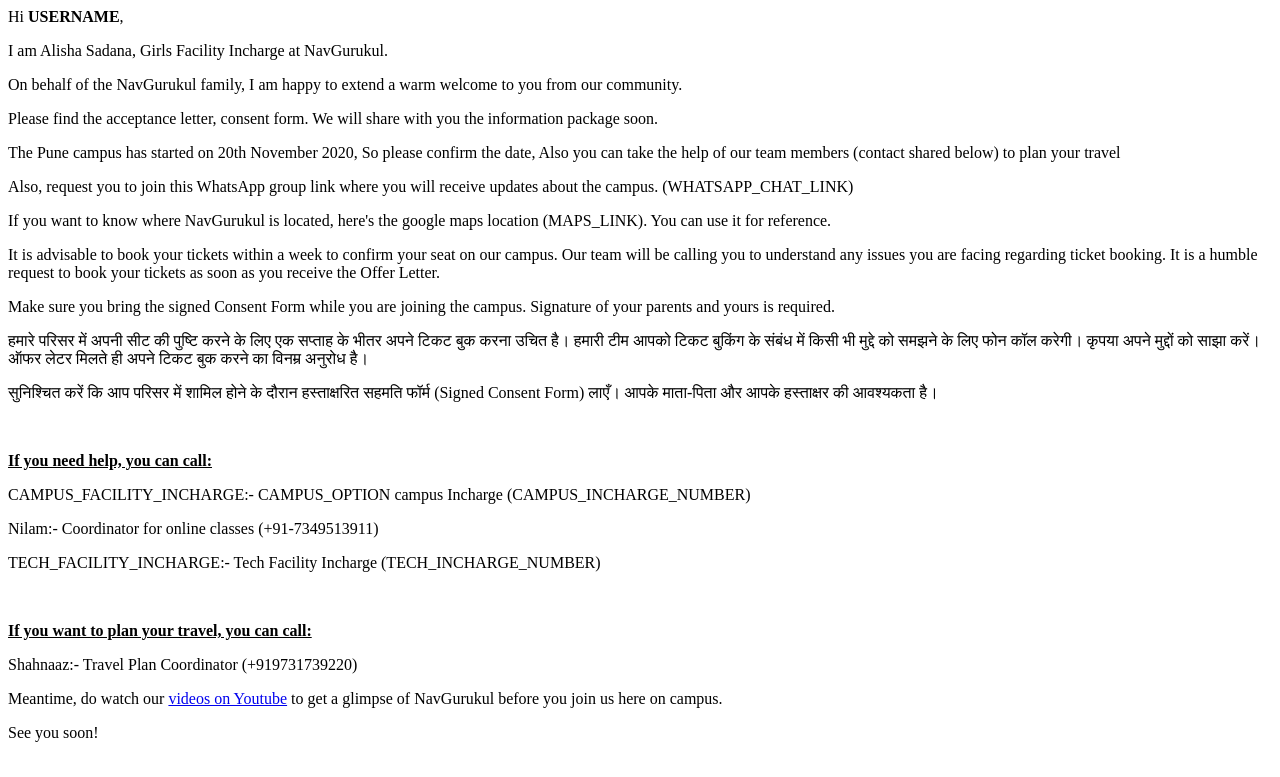
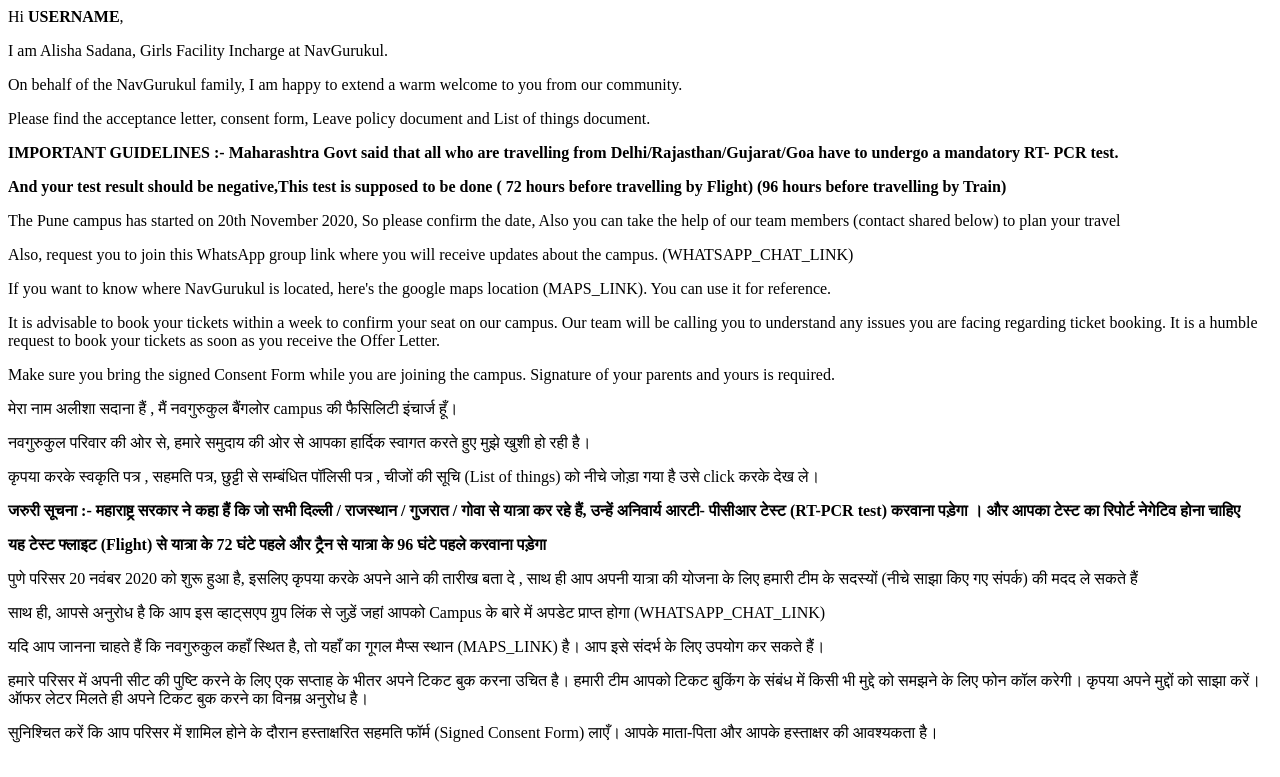
Before and after one commit to navgurukul/rakhmabai, a website: page utils/emailContent/pune.html in a window 1280 px wide. Shown: the top 777 px of the page. Drawn offline with Linux system fonts and the light colour scheme.

Commit message:
Offer Letter email updated

```diff
--- a/utils/addContacts.js
+++ b/utils/addContacts.js
@@ -15,7 +15,6 @@
 
 const people = google.people({ version: "v1", auth: oAuth2Client });
 
-async function main(csvPath) {
 async function addContacts(csvFilePath) {
   const csvPath = path.join(__dirname, "../images/whatsapp/", csvFilePath);
   let allContacts;
@@ -52,6 +51,7 @@
     console.log("\n\nCreated Contact:", newContact);
   }
 }
+async function main(csvPath) {
   await addContacts(csvPath);
   return true;
 }
--- a/utils/emailContent/pune.html
+++ b/utils/emailContent/pune.html
@@ -6,7 +6,13 @@
     <p data-selectable-paragraph="">On behalf of the NavGurukul family, I am happy to extend a warm welcome to you from our community.</p>
 
     <p data-selectable-paragraph="">
-        Please find the acceptance letter, consent form. We will share with you the information package soon.
+        Please find the acceptance letter, consent form, Leave policy document and List of things document.
+    </p>
+    <p data-selectable-paragraph="">
+        <b>IMPORTANT GUIDELINES :- Maharashtra Govt said that all who are travelling from Delhi/Rajasthan/Gujarat/Goa have to undergo a mandatory RT- PCR test.</b>
+    </p>
+    <p data-selectable-paragraph="">
+        <b>And your test result should be negative,This test is supposed to be done ( 72 hours before travelling by Flight) (96 hours before travelling by Train)</b>
     </p>
     <p data-selectable-paragraph="">
         The Pune campus has started on 20th November 2020, So please confirm the date, Also you can take the help of our team members (contact shared below) to plan your travel
@@ -18,6 +24,20 @@
 
     <p data-selectable-paragraph="">It is advisable to book your tickets within a week to confirm your seat on our campus. Our team will be calling you to understand any issues you are facing regarding ticket booking. It is a humble request to book your tickets as soon as you receive the Offer Letter.</p>
     <p data-selectable-paragraph="">Make sure you bring the signed Consent Form while you are joining the campus. Signature of your parents and yours is required.</p>
+
+    <p data-selectable-paragraph="">मेरा नाम अलीशा सदाना हैं , मैं नवगुरुकुल बैंगलोर campus की फैसिलिटी इंचार्ज हूँ।</p>
+    <p data-selectable-paragraph="">नवगुरुकुल परिवार की ओर से, हमारे समुदाय की ओर से आपका हार्दिक स्वागत करते हुए मुझे खुशी हो रही है।</p>
+    <p data-selectable-paragraph="">कृपया करके स्वकृति पत्र , सहमति पत्र, छुट्टी से सम्बंधित पॉलिसी पत्र , चीजों की सूचि  (List of things)   को नीचे  जोड़ा गया है  उसे click  करके देख ले।</p>
+
+    <p data-selectable-paragraph=""><b>जरुरी सूचना :-  महाराष्ट्र सरकार ने कहा हैं  कि जो सभी दिल्ली / राजस्थान / गुजरात / गोवा से यात्रा कर रहे हैं, उन्हें अनिवार्य आरटी- पीसीआर टेस्ट (RT-PCR test) करवाना पड़ेगा । और आपका टेस्ट  का रिपोर्ट नेगेटिव  होना चाहिए</b></p>
+    <p data-selectable-paragraph=""><b>यह टेस्ट  फ्लाइट (Flight)  से यात्रा के  72 घंटे पहले और ट्रैन से यात्रा के 96 घंटे पहले  करवाना पड़ेगा</b></p>
+
+    <p data-selectable-paragraph="">पुणे परिसर 20 नवंबर 2020 को शुरू हुआ है, इसलिए कृपया करके अपने आने की  तारीख बता दे , साथ ही आप अपनी यात्रा की योजना के लिए हमारी टीम के सदस्यों (नीचे साझा किए गए संपर्क) की मदद ले सकते हैं</p>
+
+    <p data-selectable-paragraph="">साथ ही, आपसे अनुरोध है कि आप इस व्हाट्सएप ग्रुप लिंक से जुड़ें जहां आपको Campus  के बारे में अपडेट प्राप्त होगा (WHATSAPP_CHAT_LINK)</p>
+
+    <p data-selectable-paragraph="">यदि आप जानना चाहते हैं कि नवगुरुकुल कहाँ स्थित है, तो यहाँ का गूगल मैप्स स्थान (MAPS_LINK) है। आप इसे संदर्भ के लिए उपयोग कर सकते हैं।</p>
+
     <p data-selectable-paragraph="">हमारे परिसर में अपनी सीट की पुष्टि करने के लिए एक सप्ताह के भीतर अपने टिकट बुक करना उचित है। हमारी टीम आपको टिकट बुकिंग के संबंध में किसी भी मुद्दे को समझने के लिए फोन कॉल करेगी। कृपया अपने मुद्दों को साझा करें। ऑफर लेटर मिलते ही अपने टिकट बुक करने का विनम्र अनुरोध है।</p>
     <p data-selectable-paragraph="">सुनिश्चित करें कि आप परिसर में शामिल होने के दौरान हस्ताक्षरित सहमति फॉर्म (Signed Consent Form) लाएँ। आपके माता-पिता और आपके हस्ताक्षर की आवश्यकता है।</p>
     <br />
```
Also changed, not shown: routes/email/index.routes.js (+6 -2 lines), routes/whatsapp/index.routes.js (+6 -2 lines), utils/emailContent/bangalore.html (+10 -0 lines), 6 other files. Lines whose indentation alone changed are shown as unchanged.
